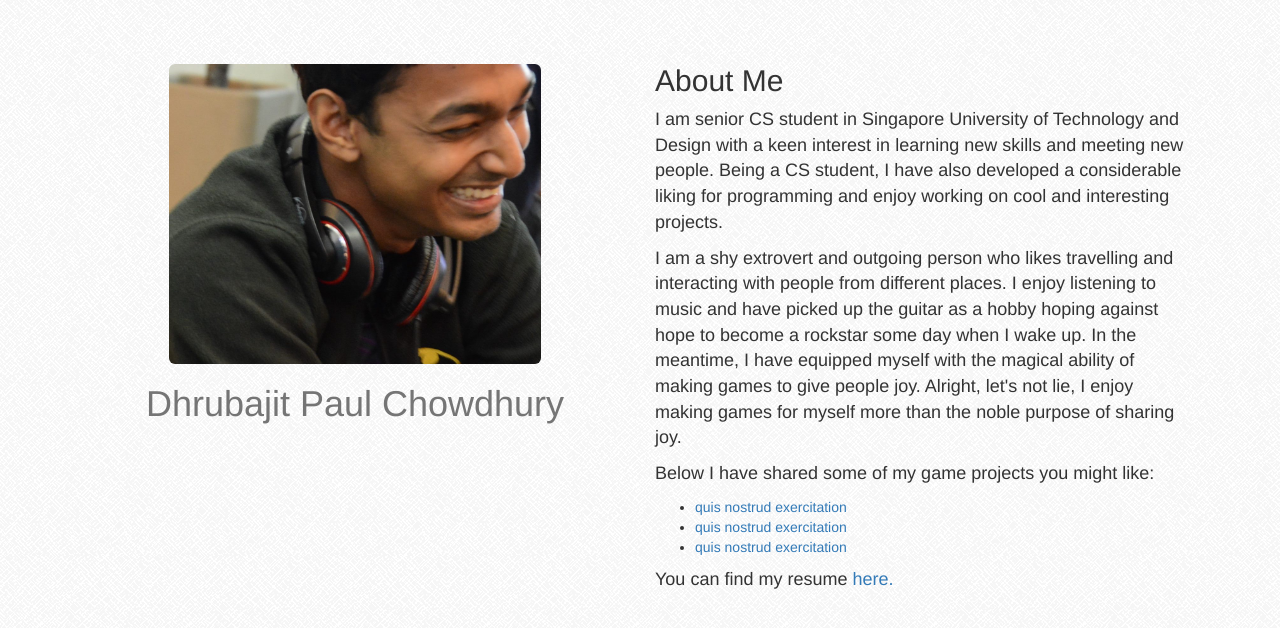
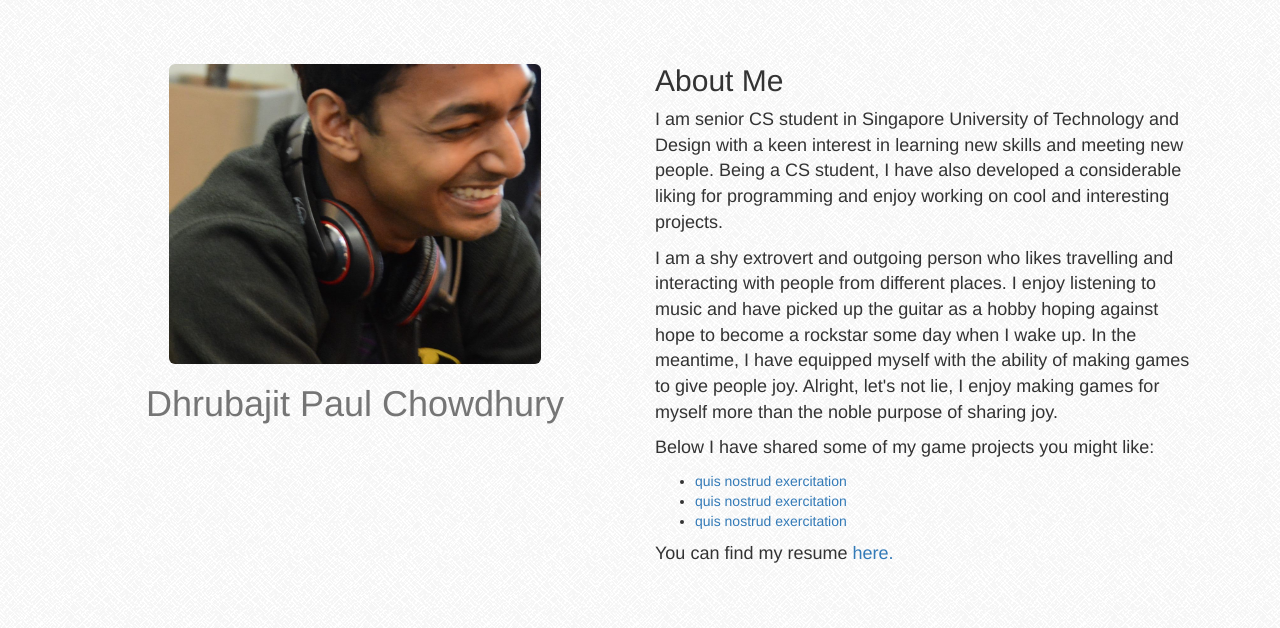
Before and after one commit to DhrubajitPC/DhrubajitPC.github.io, a plain HTML site: page index.html in a window 1280 px wide. Drawn offline with nearby package versions, Linux system fonts and the light colour scheme.

Commit message:
minor text edit

```diff
--- a/index.html
+++ b/index.html
@@ -21,7 +21,7 @@
 			<div class = "col-md-6 first-section">
 				<h2> About Me </h2>
 				<p>I am senior CS student in Singapore University of Technology and Design with a keen interest in learning new skills and meeting new people. Being a CS student, I have also developed a considerable liking for programming and enjoy working on cool and interesting projects.</p>
-				<p> I am a shy extrovert and outgoing person who likes travelling and interacting with people from different places. I enjoy listening to music and have picked up the guitar as a hobby hoping against hope to become a rockstar some day when I wake up. In the meantime, I have equipped myself with the magical ability of making games to give people joy. Alright, let's not lie, I enjoy making games for myself more than the noble purpose of sharing joy. </p>
+				<p> I am a shy extrovert and outgoing person who likes travelling and interacting with people from different places. I enjoy listening to music and have picked up the guitar as a hobby hoping against hope to become a rockstar some day when I wake up. In the meantime, I have equipped myself with the ability of making games to give people joy. Alright, let's not lie, I enjoy making games for myself more than the noble purpose of sharing joy. </p>
 
 				<p> Below I have shared some of my game projects you might like: </p>
 				<ul>
```
